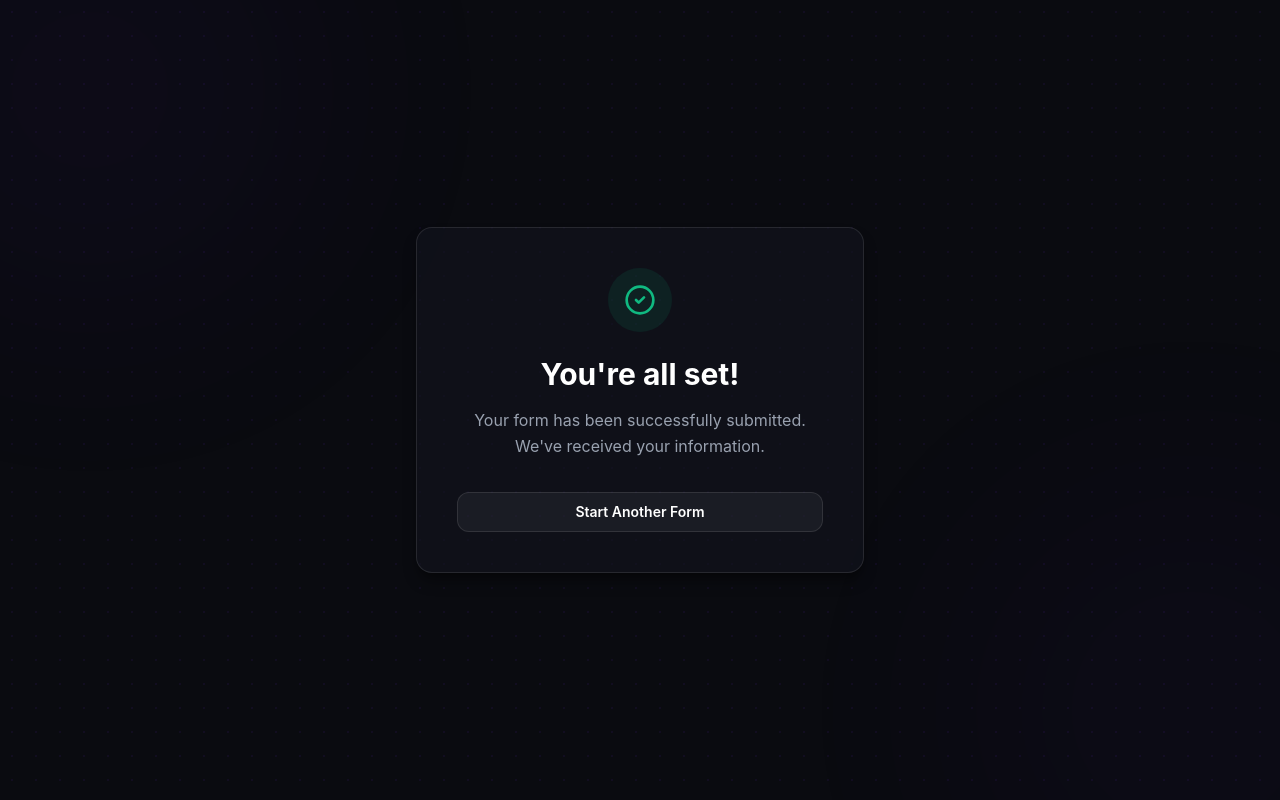
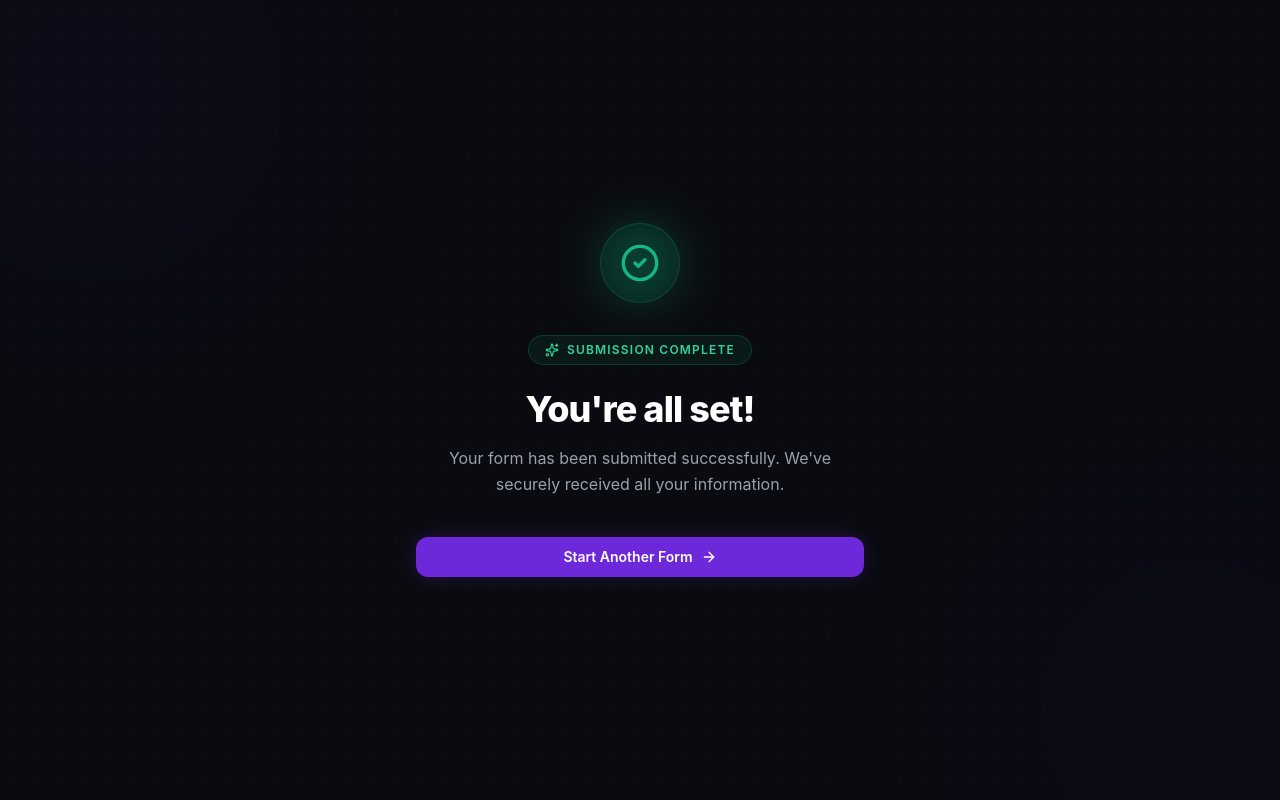
Before and after one commit to varletint/form-, a React app: page /success in a window 1280 px wide. Built offline with nearby package versions, Linux system fonts and the light colour scheme; the HTML template or start-up script is replaced by a standard one.

Commit message:
feat: redesign FormFill with hero header, feature pills, and Success with animated badge

```diff
--- a/src/pages/FormFill.tsx
+++ b/src/pages/FormFill.tsx
@@ -3,7 +3,7 @@ import { useNavigate } from "react-router-dom";
 import { useFormSession } from "../hooks/useFormSession";
 import { FormCard } from "../components/form/FormCard";
 import { DynamicForm } from "../components/form/DynamicForm";
-import { Loader2 } from "lucide-react";
+import { Loader2, FileText, Shield, Zap } from "lucide-react";
 
 export const FormFill: React.FC = () => {
   const navigate = useNavigate();
@@ -29,27 +29,57 @@ export const FormFill: React.FC = () => {
 
   if (isInitializing) {
     return (
-      <div className='flex-1 flex flex-col items-center justify-center min-h-screen'>
-        <Loader2 className='w-10 h-10 text-[#6d28d9] animate-spin mb-4' />
-        <p className='text-gray-400'>Loading your persistent session...</p>
+      <div className='flex-1 flex flex-col items-center justify-center min-h-screen gap-4'>
+        <div className='relative'>
+          <div className='absolute inset-0 rounded-full bg-[#6d28d9] opacity-20 blur-xl animate-pulse-slow' />
+          <Loader2 className='relative w-10 h-10 text-[#6d28d9] animate-spin' />
+        </div>
+        <p className='text-gray-400 text-sm font-medium animate-pulse-slow'>
+          Initializing your session…
+        </p>
       </div>
     );
   }
 
   return (
-    <div className='flex-1 flex flex-col py-12 px-4 min-h-screen'>
-      <div className='max-w-4xl mx-auto w-full mb-8 text-center animate-fade-in-down'>
-        <h1 className='text-4xl md:text-5xl font-bold text-white mb-4 tracking-tight'>
-          Join the <span className='text-[#6d28d9]'>Dev Program</span>
-        </h1>
-        <p className='text-lg text-gray-400 max-w-2xl mx-auto'>
-          We auto-save your progress locally and to our database. You can safely
-          refresh, close the tab, or come back later without losing a single
-          keystroke.
-        </p>
+    <div className='flex-1 flex flex-col min-h-screen'>
+      {/* Hero Header */}
+      <header className='pt-16 pb-10 px-4 text-center'>
+        <div className='max-w-2xl mx-auto animate-fade-in-down'>
+          {/* Badge */}
+          <div className='inline-flex items-center gap-2 px-4 py-1.5 rounded-full bg-[rgba(109,40,217,0.1)] border border-[rgba(109,40,217,0.25)] text-[#a78bfa] text-xs font-semibold uppercase tracking-widest mb-6'>
+            <Zap className='w-3.5 h-3.5' />
+            Auto-Saving Enabled
+          </div>
+
+          <h1 className='text-4xl md:text-5xl lg:text-[3.5rem] font-extrabold text-white mb-5 tracking-tight leading-[1.1]'>
+            Join the <span className='text-[#6d28d9]'>Dev Program</span>
+          </h1>
+          <p className='text-base md:text-lg text-gray-400 max-w-xl mx-auto leading-relaxed'>
+            Your progress is saved automatically — refresh, close the tab, or
+            come back later. Every keystroke is preserved.
+          </p>
+        </div>
+      </header>
+
+      {/* Feature Pills */}
+      <div className='flex flex-wrap justify-center gap-3 px-4 mb-10 animate-fade-in stagger-2'>
+        <FeaturePill
+          icon={<FileText className='w-3.5 h-3.5' />}
+          text='Draft Recovery'
+        />
+        <FeaturePill
+          icon={<Shield className='w-3.5 h-3.5' />}
+          text='Secure Submission'
+        />
+        <FeaturePill
+          icon={<Zap className='w-3.5 h-3.5' />}
+          text='Real-time Sync'
+        />
       </div>
 
-      <div className='w-full flex-1 animate-fade-in-up'>
+      {/* Form Area */}
+      <div className='w-full flex-1 px-4 pb-16 animate-fade-in-up stagger-3'>
         <FormCard>
           <DynamicForm
             answers={answers}
@@ -65,3 +95,13 @@ export const FormFill: React.FC = () => {
     </div>
   );
 };
+
+/* Small feature pill component */
+function FeaturePill({ icon, text }: { icon: React.ReactNode; text: string }) {
+  return (
+    <span className='inline-flex items-center gap-2 px-3.5 py-1.5 rounded-full bg-[rgba(255,255,255,0.04)] border border-[rgba(255,255,255,0.08)] text-gray-400 text-xs font-medium hover:bg-[rgba(255,255,255,0.07)] hover:text-gray-300 transition-all duration-200 cursor-default'>
+      {icon}
+      {text}
+    </span>
+  );
+}
--- a/src/pages/Success.tsx
+++ b/src/pages/Success.tsx
@@ -1,35 +1,45 @@
 import React from "react";
 import { useNavigate } from "react-router-dom";
-import { FormCard } from "../components/form/FormCard";
 import { Button } from "../components/common/Button";
-import { CheckCircle2 } from "lucide-react";
+import { CheckCircle2, ArrowRight, Sparkles } from "lucide-react";
 
 export const Success: React.FC = () => {
   const navigate = useNavigate();
 
   return (
     <div className='flex-1 flex flex-col items-center justify-center p-4 min-h-screen'>
-      <div className='w-full max-w-md animate-fade-in-up'>
-        <FormCard className='text-center py-12'>
-          <div className='mx-auto w-16 h-16 rounded-full bg-[rgba(16,185,129,0.1)] flex items-center justify-center mb-6'>
-            <CheckCircle2 className='w-8 h-8 text-[#10b981]' />
+      <div className='w-full max-w-md text-center'>
+        {/* Success Icon */}
+        <div className='relative mx-auto w-20 h-20 mb-8'>
+          <div className='absolute inset-0 rounded-full bg-[#10b981] opacity-15 blur-xl animate-pulse-slow' />
+          <div className='relative w-full h-full rounded-full bg-[rgba(16,185,129,0.1)] border border-[rgba(16,185,129,0.2)] flex items-center justify-center animate-check-pop'>
+            <CheckCircle2 className='w-10 h-10 text-[#10b981]' />
           </div>
+        </div>
 
-          <h1 className='text-3xl font-bold text-white mb-4'>
-            You're all set!
-          </h1>
-          <p className='text-gray-400 mb-8'>
-            Your form has been successfully submitted. We've received your
-            information.
-          </p>
+        {/* Sparkle badge */}
+        <div className='inline-flex items-center gap-2 px-4 py-1.5 rounded-full bg-[rgba(16,185,129,0.08)] border border-[rgba(16,185,129,0.2)] text-[#34d399] text-xs font-semibold uppercase tracking-widest mb-6 animate-fade-in stagger-1'>
+          <Sparkles className='w-3.5 h-3.5' />
+          Submission Complete
+        </div>
 
+        <h1 className='text-3xl md:text-4xl font-extrabold text-white mb-4 tracking-tight animate-fade-in-up stagger-2'>
+          You're all set!
+        </h1>
+        <p className='text-gray-400 mb-10 text-base leading-relaxed animate-fade-in-up stagger-3'>
+          Your form has been submitted successfully. We've securely received all
+          your information.
+        </p>
+
+        <div className='flex flex-col gap-3 animate-fade-in-up stagger-4'>
           <Button
             onClick={() => navigate("/")}
-            variant='secondary'
-            className='w-full'>
+            variant='primary'
+            className='w-full gap-2'>
             Start Another Form
+            <ArrowRight className='w-4 h-4' />
           </Button>
-        </FormCard>
+        </div>
       </div>
     </div>
   );
```
